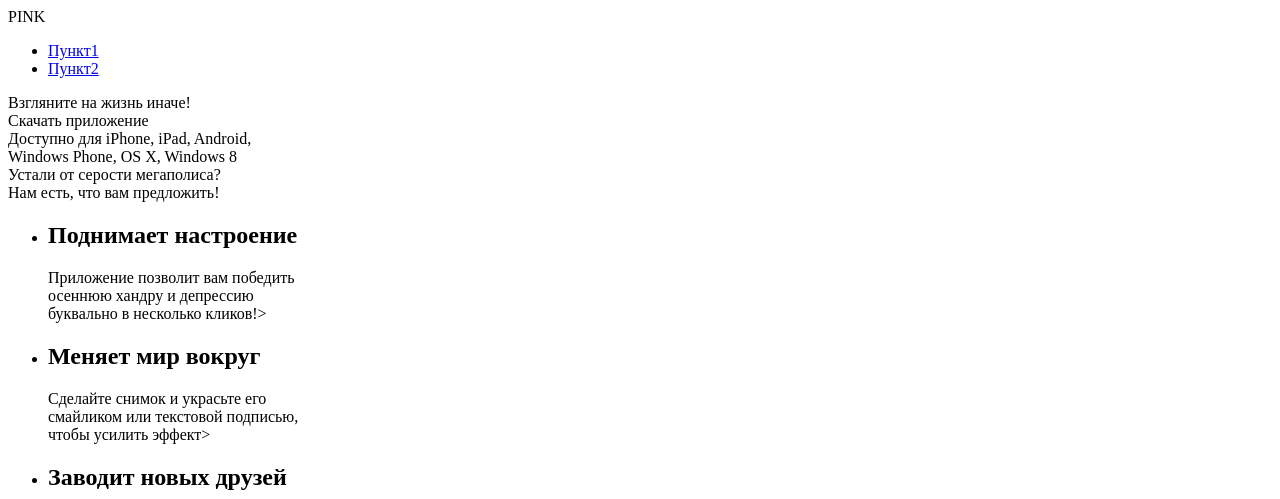
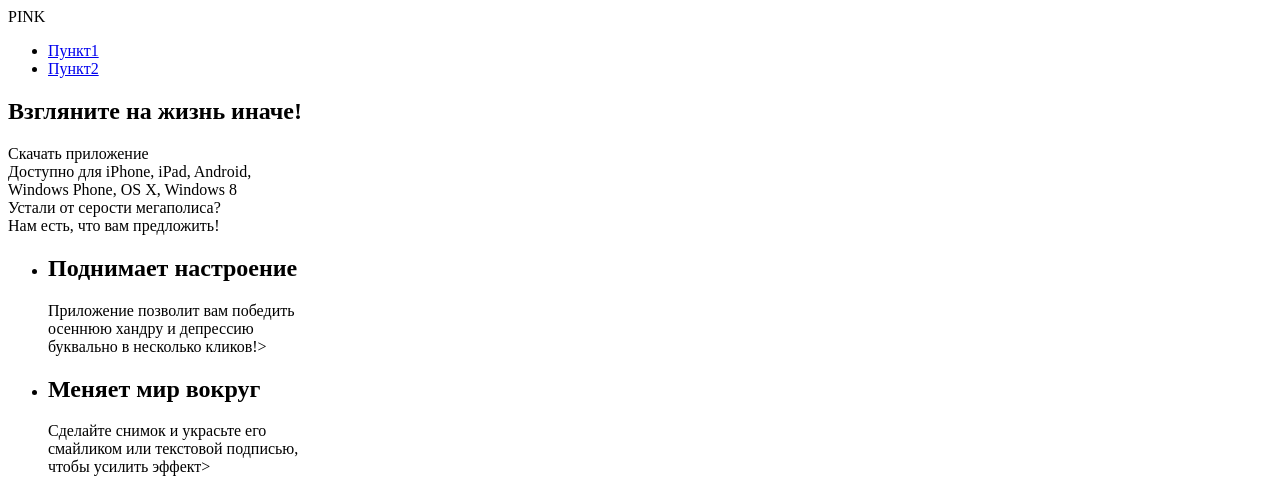
Before and after one commit to espavoru/6-pink, a website: page index.html in a window 1280 px wide. Shown: the top 499 px of the page. Drawn offline with Linux system fonts and the light colour scheme.

Commit message:
2.10: modified index markup

```diff
--- a/index.html
+++ b/index.html
@@ -20,10 +20,10 @@
       </nav>
     </header>
 
-    <section class="welcome-picture">
-      <div class="welcome-picture__text">
+    <section class="welcome-picture welcome-picture--big">
+      <h1 class="welcome-picture__title">
         Взгляните на жизнь иначе!
-      </div>
+      </h1>
     </section>
 
     <section class="download-app">
```
